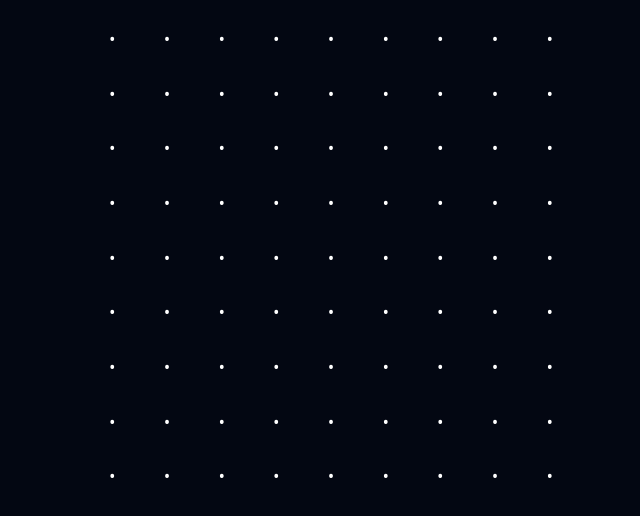
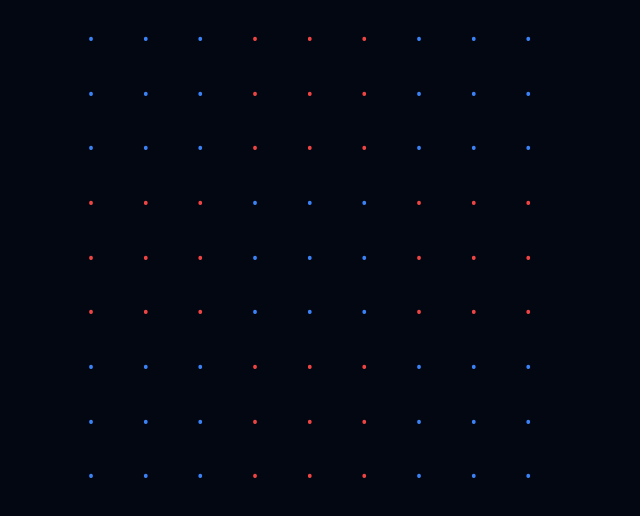
Before and after one commit to roccomaniscalco/block-game, a React (Vite) app: page / in a window 1280 px wide. Shown: the top 516 px of the page, without its empty margins (309-949 px from the left). Built offline with nearby package versions, Linux system fonts and the light colour scheme.

Commit message:
create `isLightSquare` to style board squares

```diff
--- a/src/App.tsx
+++ b/src/App.tsx
@@ -8,8 +8,13 @@ export default function App() {
   );
 }
 
-function GameBoard() {
-  const initialBoard = [
+function isLightSquare(rowI: number, colI: number) {
+  const isInOddRow = Math.floor(rowI / 3) % 2 === 1;
+  const isInOddCol = Math.floor(colI / 3) % 2 === 1;
+  return isInOddRow !== isInOddCol;
+}
+
+const INITIAL_BOARD = [
   [".", ".", ".", ".", ".", ".", ".", ".", "."],
   [".", ".", ".", ".", ".", ".", ".", ".", "."],
   [".", ".", ".", ".", ".", ".", ".", ".", "."],
@@ -21,13 +26,17 @@ function GameBoard() {
   [".", ".", ".", ".", ".", ".", ".", ".", "."],
 ];
 
-  const [board, setBoard] = useState(initialBoard);
+function GameBoard() {
+  const [board, setBoard] = useState(INITIAL_BOARD);
 
   return (
     <div className="m-auto grid aspect-square max-w-lg grid-cols-9 grid-rows-9 gap-1 p-3">
-      {board.map((row) =>
-        row.map((cell, j) => (
-          <div className="text-center" key={j}>
+      {board.map((row, rowI) =>
+        row.map((cell, colI) => (
+          <div
+            className={isLightSquare(rowI, colI) ? "text-red-500" : "text-blue-500"}
+            key={colI}
+          >
             {cell}
           </div>
         )),
```
Lines whose indentation alone changed are shown as unchanged.
